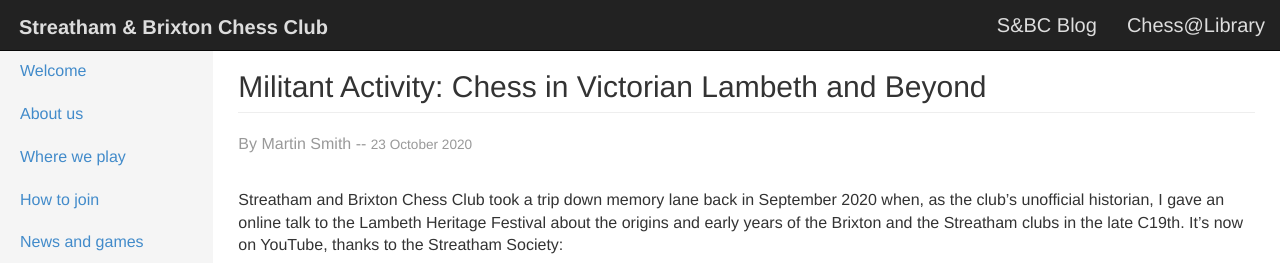
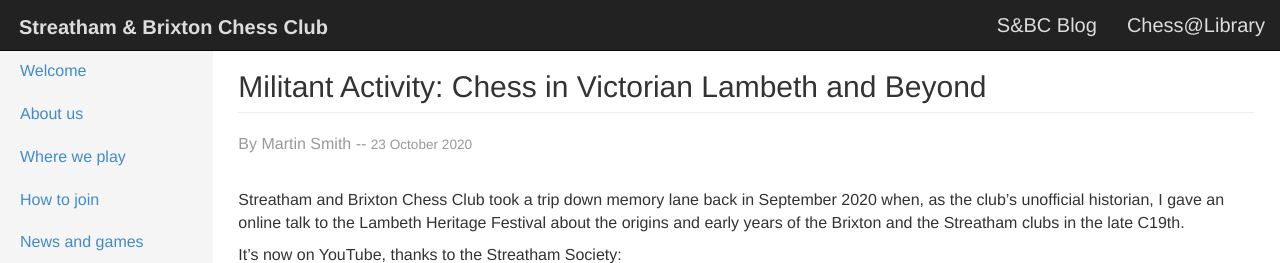
Before and after one commit to streathamchess/streathamchess.github.io, a Jekyll site: the page built from _posts/2020-10-23-militant-activity.md, in a window 1280 px wide, cut to the strip 0-263 px from the top of the page. Built offline with Jekyll 4.4.1, drawn with Linux system fonts in a browser that asks for light colours; nearby versions of some CDN libraries; comment, search, counter and statistics services are not loaded.

Commit message:
Update 2020-10-23-militant-activity.md

```diff
--- a/_posts/2020-10-23-militant-activity.md
+++ b/_posts/2020-10-23-militant-activity.md
@@ -4,12 +4,15 @@
 description: A talk on chess history, now on YouTube
 ---
 
-Streatham and Brixton Chess Club took a trip down memory lane back in September 2020 when, as the club’s unofficial historian, I gave an online talk to the Lambeth Heritage Festival about the origins and early years of the Brixton and the Streatham clubs in the late C19th. It’s now on YouTube, thanks to the Streatham Society:
+Streatham and Brixton Chess Club took a trip down memory lane back in September 2020 when, as the club’s unofficial historian, I gave an online talk to the Lambeth Heritage Festival about the origins and early years of the Brixton and the Streatham clubs in the late C19th.
 
+It’s now on YouTube, thanks to the Streatham Society:
 
 <iframe width="560" height="315" src="https://www.youtube.com/embed/5fJZ_hxGL00"
   frameborder="0" allow="accelerometer; autoplay; clipboard-write; encrypted-media; gyroscope; picture-in-picture"
   allowfullscreen>
 </iframe>
 
+<br>
+
 There’s no chess as such in the talk, so don’t expect any whizz-bang games from the Romantic Era. Instead it focusses on the places and people tied up with the formation of the two clubs (they amalgamated in 1946).  It takes in, as well, some of the chess personalities who passed through our neighbourhood even though, for better or worse, they didn’t join.
```
